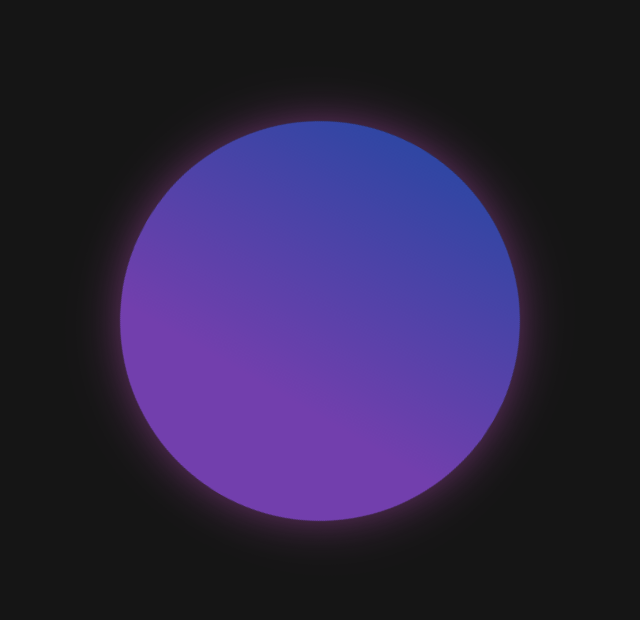
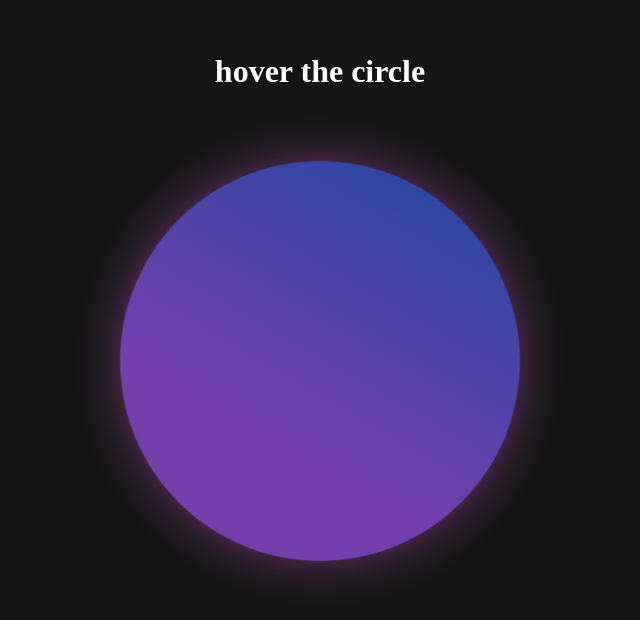
Before and after one commit to EmericJcp/FirstExerciceGIT, a plain HTML site: page index.html in a window 1280 px wide. Shown: the part 104-724 px from the top of the page, without its empty margins (320-960 px from the left). Drawn offline with Linux system fonts and the light colour scheme.

Commit message:
Add the title

```diff
--- a/index.html
+++ b/index.html
@@ -7,6 +7,7 @@
     </head>
     <body>
         <div class="box">
+            <h1>hover the circle</h1>
             <div class="circle"></div>
         </div>
     </body>
```
